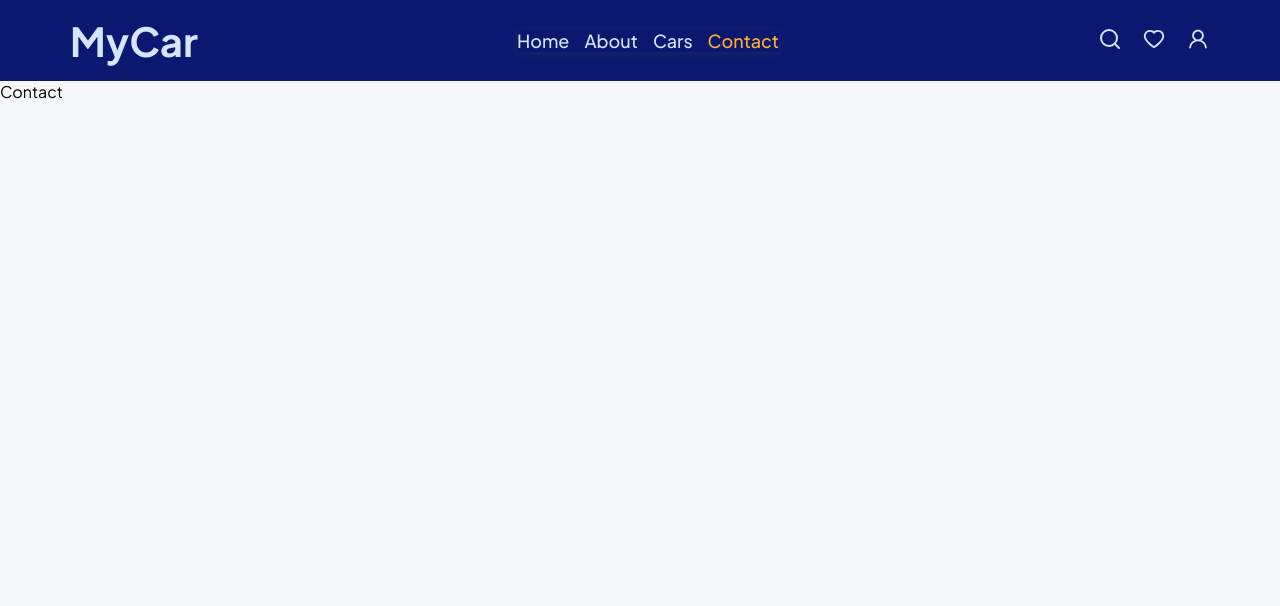
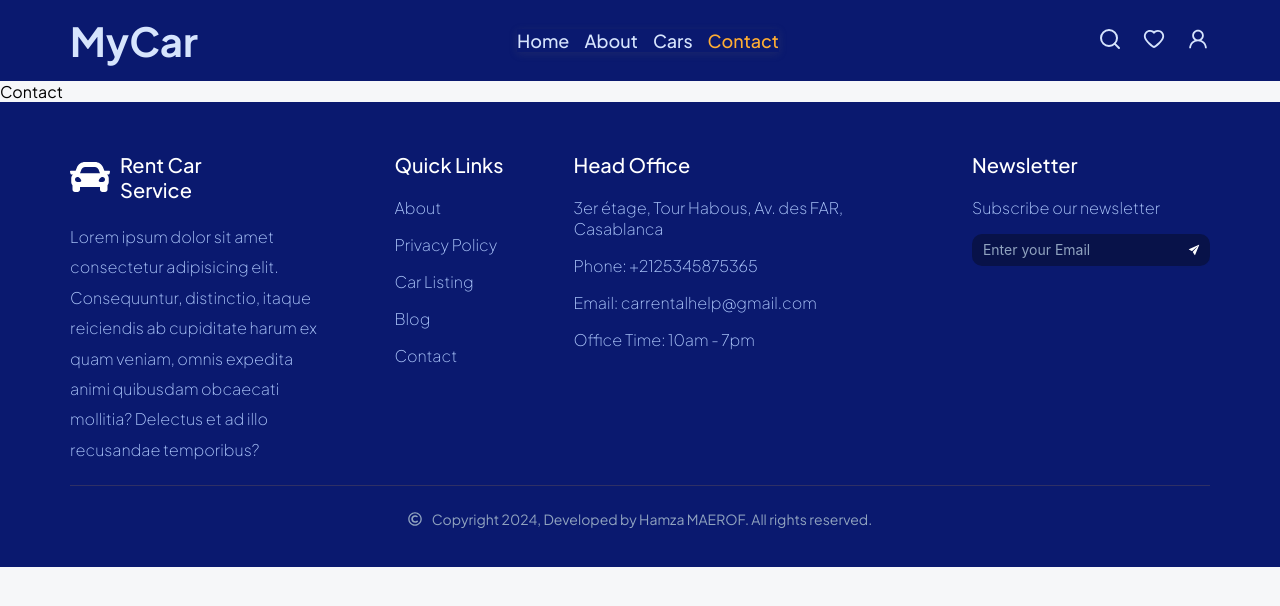
Before and after one commit to HamzaMF7/Car__Rental, a React (Vite) app: page /contact in a window 1280 px wide. Shown: the top 606 px of the page. Built offline with nearby package versions, Linux system fonts and the light colour scheme.

Commit message:
footer completed

```diff
--- a/src/App.tsx
+++ b/src/App.tsx
@@ -1,3 +1,4 @@
+import Footer from "./components/layout/Footer";
 import Header from "./components/layout/Header";
 import RouterRoutes from "./routes/RouterRoutes";
 
@@ -6,6 +7,7 @@ function App() {
     <>
       <Header />
       <RouterRoutes/>
+      <Footer/>
     </>
   );
 }
--- a/src/components/common/CustomInput.tsx
+++ b/src/components/common/CustomInput.tsx
@@ -1,7 +1,7 @@
 import { Button, Input, Space } from "antd";
 import { FieldAttributes, useField } from "formik";
 
-interface Props  {
+interface Props {
   // customName: string;
   value: string;
   onChange: (e: React.ChangeEvent<HTMLInputElement>) => void;
@@ -13,6 +13,8 @@ interface Props  {
   size: "large" | "middle" | "small";
   btn?: boolean;
   btnTxt?: string;
+  iconAlias?: React.ComponentType<any>;
+  iconClassName? : string ;
 }
 
 const CustomInput: React.FC<Props> = ({
@@ -27,6 +29,8 @@ const CustomInput: React.FC<Props> = ({
   size,
   btn,
   btnTxt,
+  iconAlias: IconComponent,
+  iconClassName ,
   ...rest
 }) => {
   // const [field ] = useField(rest.name);
@@ -48,8 +52,26 @@ const CustomInput: React.FC<Props> = ({
         size={size}
         {...rest}
       />
+      {/* {
+      btn && IconComponent ? (
+        <Button
+          {...rest}
+          className={buttonClassName}
+          icon={<IconComponent className="home-icon" />}
+        >
+          {btnTxt}
+        </Button>
+      ) : (
+        <Button {...rest} className={buttonClassName}>
+          {btnTxt}
+        </Button>
+      )} */}
       {btn && (
-        <Button {...rest} className={buttonClassName}>
+        <Button
+          {...rest}
+          className={buttonClassName}
+          icon={IconComponent && <IconComponent className={iconClassName}/>}
+        >
           {btnTxt}
         </Button>
       )}
--- a/src/components/layout/Footer.tsx
+++ b/src/components/layout/Footer.tsx
@@ -1,8 +1,119 @@
+import { Link } from "react-router-dom";
+import CustomInput from "../common/CustomInput";
+import { useState } from "react";
+import { IoIosSend } from "react-icons/io";
+import { FaCar, FaRegCopyright } from "react-icons/fa";
+
+const quickLinks = [
+  {
+    path: "/about",
+    display: "About",
+  },
+
+  {
+    path: "#",
+    display: "Privacy Policy",
+  },
+
+  {
+    path: "/cars",
+    display: "Car Listing",
+  },
+  {
+    path: "/blogs",
+    display: "Blog",
+  },
+
+  {
+    path: "/contact",
+    display: "Contact",
+  },
+];
 
 const Footer = () => {
+  const [newsletterValue, setNewsletterValue] = useState("");
+  const newsletterOnChange = (e: React.ChangeEvent<HTMLInputElement>) => {
+    setNewsletterValue(e.target.value);
+  };
+
+  const date = new Date();
+  const year = date.getFullYear();
+
   return (
-    <div>Footer</div>
-  )
-}
+    <footer className="layout__footer">
+      <div className="container">
+        <div className="content">
+          <div className="logo__desc">
+            <h4 className="logo">
+                <FaCar className="car__logo"/>
+                Rent Car <br /> Service
+            </h4>
+            <h6>
+              <p>
+                Lorem ipsum dolor sit amet consectetur adipisicing elit.
+                Consequuntur, distinctio, itaque reiciendis ab cupiditate harum
+                ex quam veniam, omnis expedita animi quibusdam obcaecati
+                mollitia? Delectus et ad illo recusandae temporibus?
+              </p>
+            </h6>
+          </div>
+          <div className="quick__links">
+            <h4>Quick Links</h4>
+            <ul>
+              {quickLinks.map((link, index) => (
+                <li key={index}>
+                  <h6>
+                    <Link to={link.path}>{link.display}</Link>
+                  </h6>
+                </li>
+              ))}
+            </ul>
+          </div>
+          <div className="head__office">
+            <h4>Head Office</h4>
+            <ul>
+              <li>
+                <h6 className="office__info">
+                  3er étage, Tour Habous, Av. des FAR, Casablanca
+                </h6>
+              </li>
+              <li>
+                <h6 className="office__info">Phone: +2125345875365</h6>
+              </li>
+              <li>
+                <h6 className="office__info">Email: carrentalhelp@gmail.com</h6>
+              </li>
+              <li>
+                <h6 className="office__info">Office Time: 10am - 7pm</h6>
+              </li>
+            </ul>
+          </div>
+          <div className="news__letter">
+            <h4>Newsletter</h4>
+            <h6 className="section__description">Subscribe our newsletter</h6>
+            <CustomInput
+              type="email"
+              value={newsletterValue}
+              onChange={newsletterOnChange}
+              placeholder="Enter your Email"
+              size="middle"
+              inputClassName="newsletter__input"
+              btn={true}
+              buttonClassName="send"
+              iconAlias={IoIosSend}
+              iconClassName="send__icon"
+            />
+          </div>
+        </div>
+        <div className="copyright">
+          <p className="txt">
+            <FaRegCopyright />
+            Copyright {year}, Developed by Hamza MAEROF. All rights reserved.
+          </p>
+        </div>
+      </div>
+    </footer>
+  );
+};
 
-export default Footer
+export default Footer;
--- a/src/styles/components/car/carCard.scss
+++ b/src/styles/components/car/carCard.scss
@@ -36,6 +36,7 @@
     margin-bottom: 25px;
     .car__image {
       position: relative;
+      cursor: pointer;
       // &::before {
       //   content: "";
       //   position: absolute;
@@ -49,7 +50,7 @@
     .car__info {
       display: flex;
       justify-content: space-evenly;
-      align-items: center;
+      align-items: end;
       flex-direction: row;
       min-width: 70px;
       color: $neutral-light-300;
@@ -83,6 +84,5 @@
         text-decoration: line-through;
       }
     }
-
   }
 }
--- /dev/null
+++ b/src/styles/components/layout/footer.scss
@@ -0,0 +1,92 @@
+.layout__footer {
+  background-color: $primary-dark-900;
+  color: white;
+  padding: 50px 0 15px;
+  .content {
+    display: grid;
+    grid-template-columns: 1fr;
+    gap: 30px;
+    margin-bottom: 20px;
+    @include sm {
+      grid-template-columns: repeat(2, auto);
+      gap: 30px;
+    }
+    @include md {
+      grid-template-columns: repeat(3 , auto);
+      gap: 50px;
+    }
+    @include lg {
+      grid-template-columns: repeat(4 , auto);
+      gap: 70px;
+    }
+    .logo__desc {
+      @include sm {
+        grid-column: span 2;
+      }
+      @include md {
+        grid-column: unset;
+      }
+      p {
+        line-height: 1.9;
+      }
+      .logo {
+        display: flex;
+        align-items: center;
+        gap: 10px;
+        .car__logo {
+            font-size: 40px;
+        }
+      }
+    }
+    .quick__links {
+    }
+    .head__office {
+      // grid-column: span 1;
+    }
+    .news__letter {
+      .section__description {
+        margin-bottom: 16px;
+      }
+      input::placeholder {
+        color: $neutral-light-300;
+      }
+    }
+  }
+  .copyright {
+    padding: 24px 0;
+    border-top: 1px solid #ffad3327;
+    p {
+      display: flex;
+      justify-content: center;
+      align-items: center;
+      gap: 10px;
+    }
+  }
+
+  //
+  h6 {
+    font-weight: $extraLight;
+    color: $primary-light-200;
+  }
+  h4 {
+    font-weight: $medium;
+    margin-bottom: 20px;
+  }
+  ul {
+    display: grid;
+    gap: 16px;
+  }
+}
+
+.news__letter {
+  .newsletter__input,
+  .send {
+    border: none;
+    border-radius: $radius;
+    background-color: #081249;
+    color: white;
+    // .send {
+    //   border: none;
+    // }
+  }
+}
--- a/src/styles/style.scss
+++ b/src/styles/style.scss
@@ -25,6 +25,7 @@
 
   // --> layout
 @import "./components/layout/header.scss";
+@import "./components/layout/footer.scss";
 
   // --> sliders
 @import "./components/sliders/heroSlider.scss";
```
